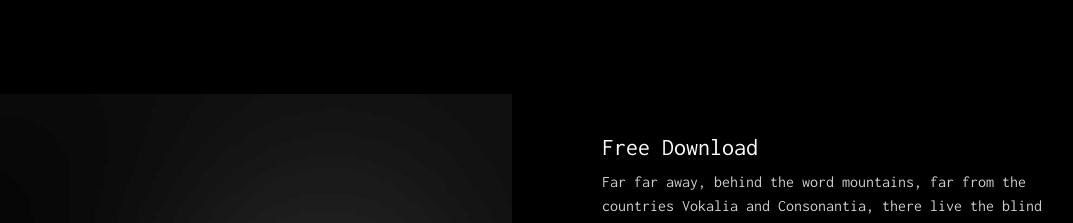
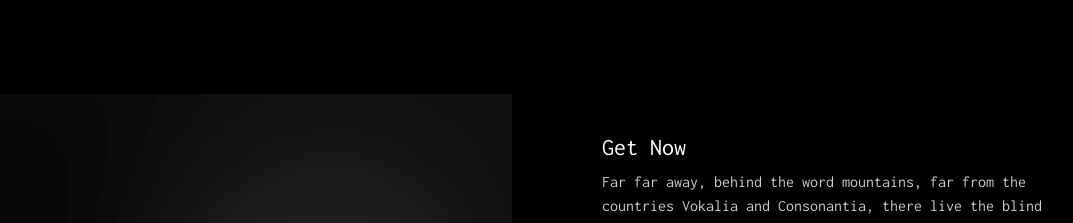
Before and after one commit to cambyses/black, a plain HTML site: page index.html in a window 1280 px wide. Shown: the part 1220-1443 px from the top of the page, without its empty margins (128-1201 px from the left). Drawn offline with Linux system fonts and the light colour scheme; some icons are missing; files whose address does not match are found by name; a web font is replaced by a local one.

Commit message:
Update index.html

```diff
--- a/index.html
+++ b/index.html
@@ -97,7 +97,8 @@
 						<h2 class="to-animate">Black Features</h2>
 						<div class="row">
 							<div class="col-md-8 col-md-offset-2 subtext">
-								<h3 class="to-animate">Far far away, behind the word mountains, far from the countries Vokalia and Consonantia, there live the blind texts. Separated they live in Bookmarksgrove. </h3>
+ <h3 class="to-animate">Far far away, behind the word mountains,
+	 far from the countries Vokalia and Consonantia, there live the blind texts. Separated they live in Bookmarksgrove. </h3>
 							</div>
 						</div>
 					</div>
@@ -113,7 +114,7 @@
 										<div class="core">
 											<i class="icon-cloud-download to-animate-2"></i>
 											<div class="fh5co-post to-animate">
-												<h3>Free Download</h3>
+												<h3>Get Now</h3>
 												<p>Far far away, behind the word mountains, far from the countries Vokalia and Consonantia, there live the blind texts.</p>
 											</div>
 										</div>
```
